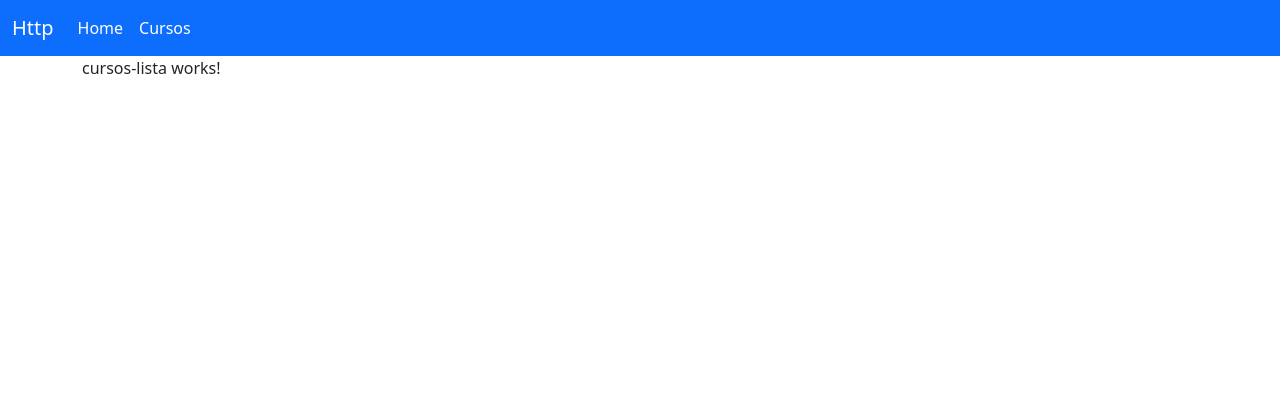
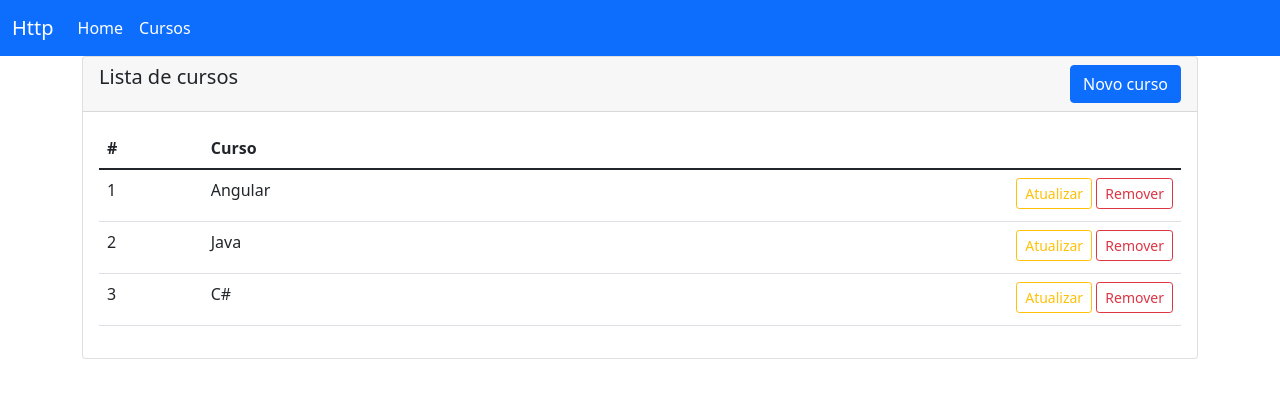
Before and after one commit to leorv/AngularCompleto, an Angular app in the folder requests-http/: page /cursos in a window 1280 px wide. Shown: the top 398 px of the page. Built offline with nearby package versions, Linux system fonts and the light colour scheme; data requests are answered from the project's data file.

Commit message:
Http GET: listar registros, cursosService.

```diff
--- a/requests-http/db.json
+++ b/requests-http/db.json
@@ -3,6 +3,14 @@
     {
       "id": 1,
       "nome": "Angular"
+    },
+    {
+      "nome": "Java",
+      "id": 2
+    },
+    {
+      "nome": "C#",
+      "id": 3
     }
   ]
 }
--- a/requests-http/src/app/app.module.ts
+++ b/requests-http/src/app/app.module.ts
@@ -1,5 +1,6 @@
 import { NgModule } from '@angular/core';
 import { BrowserModule } from '@angular/platform-browser';
+import { HttpClientModule } from '@angular/common/http';
 
 import { AppRoutingModule } from './app-routing.module';
 import { AppComponent } from './app.component';
@@ -12,7 +13,8 @@ import { BrowserAnimationsModule } from '@angular/platform-browser/animations';
   imports: [
     BrowserModule,
     AppRoutingModule,
-    BrowserAnimationsModule
+    BrowserAnimationsModule,
+    HttpClientModule
   ],
   providers: [],
   bootstrap: [AppComponent]
--- /dev/null
+++ b/requests-http/src/app/cursos/curso.ts
@@ -0,0 +1,4 @@
+export interface Curso {
+    id: number;
+    nome: string;
+}
--- a/requests-http/src/app/cursos/cursos-lista/cursos-lista.component.html
+++ b/requests-http/src/app/cursos/cursos-lista/cursos-lista.component.html
@@ -1 +1,40 @@
-<p>cursos-lista works!</p>
+<div class="card">
+    <div class="card-header">
+        <div class="row">
+            <div class="col">
+                <h5>Lista de cursos</h5>
+            </div>
+            <div class="col text-end">
+                <button class="btn btn-primary" [routerLink]="['novo']">Novo curso</button>
+            </div>
+        </div>
+    </div>
+
+    <div class="card-body">
+        <table class="table table-hover">
+            <thead>
+                <tr>
+                    <th>#</th>
+                    <th>Curso</th>
+                    <th></th>
+                </tr>
+            </thead>
+            <tbody>
+                <tr *ngFor="let curso of cursos">
+                    <td>{{ curso.id }}</td>
+                    <td> {{ curso.nome }} </td>
+                    <td>
+                        <div class="text-end">
+                            <button class="btn btn-outline-warning mb-1 btn-sm">
+                                Atualizar
+                            </button>
+                            <button class="btn btn-outline-danger mb-1 btn-sm">
+                                Remover
+                            </button>
+                        </div>
+                    </td>
+                </tr>
+            </tbody>
+        </table>
+    </div>
+</div>
--- a/requests-http/src/app/cursos/cursos-lista/cursos-lista.component.ts
+++ b/requests-http/src/app/cursos/cursos-lista/cursos-lista.component.ts
@@ -1,15 +1,23 @@
 import { Component, OnInit } from '@angular/core';
+import { Curso } from '../curso';
+import { CursosService } from '../cursos.service';
 
 @Component({
-  selector: 'app-cursos-lista',
-  templateUrl: './cursos-lista.component.html',
-  styleUrls: ['./cursos-lista.component.scss']
+    selector: 'app-cursos-lista',
+    templateUrl: './cursos-lista.component.html',
+    styleUrls: ['./cursos-lista.component.scss'],
+    preserveWhitespaces: true
 })
 export class CursosListaComponent implements OnInit {
 
-  constructor() { }
+    cursos: Curso[] = [];
 
-  ngOnInit(): void {
-  }
+    constructor(private cursoService: CursosService) { }
+
+    ngOnInit(): void {
+        this.cursoService.list().subscribe(
+            dados => this.cursos = dados
+        );
+    }
 
 }
--- /dev/null
+++ b/requests-http/src/app/cursos/cursos.service.ts
@@ -0,0 +1,21 @@
+import { Curso } from './curso';
+import { Injectable } from '@angular/core';
+import { HttpClient } from '@angular/common/http';
+import { tap } from 'rxjs';
+
+@Injectable({
+    providedIn: 'root'
+})
+export class CursosService {
+
+    private readonly API: string = 'http://localhost:3000/cursos';
+
+    constructor(private http: HttpClient) { }
+
+    list() {
+        return this.http.get<Curso[]>(this.API)
+            .pipe(
+                tap(console.log)
+            );
+    }
+}
```
Also changed, not shown: 1 other file (tests, documents, lock files or other folders).
